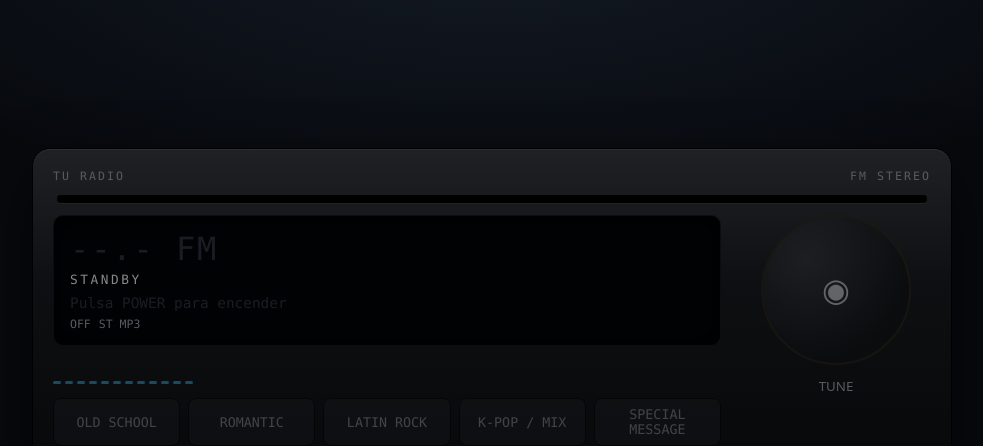
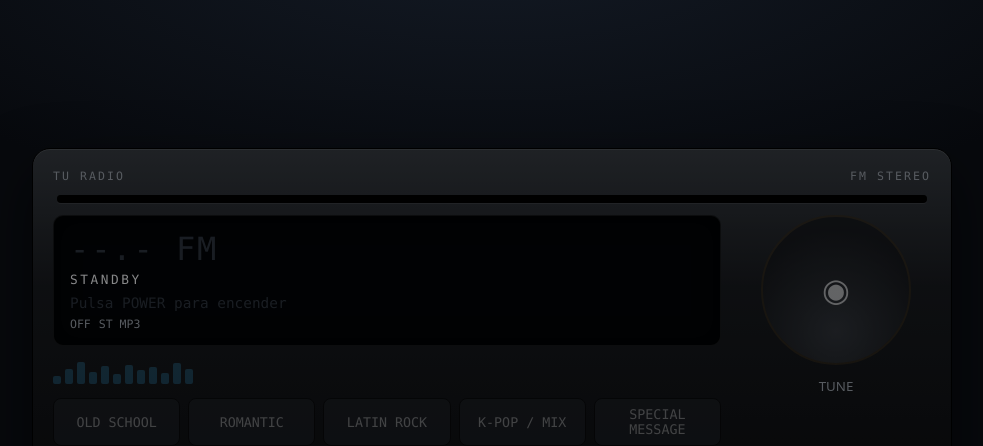
Before and after one commit to LucasCarvajalC/tu_radio, a React (Vite) app: page / in a window 1280 px wide. Shown: the top 446 px of the page, without its empty margins (148-1131 px from the left). Built offline with nearby package versions, Linux system fonts and the light colour scheme.

Commit message:
feat(ui): dial presets lcd eq

```diff
--- a/src/components/radio/Equalizer.jsx
+++ b/src/components/radio/Equalizer.jsx
@@ -1,9 +1,16 @@
 export default function Equalizer({ active }) {
   const bars = [30, 55, 80, 45, 65, 35, 70, 50, 60, 40, 75, 55];
   return (
-    <div className="eq" aria-hidden="true">
+    <div className={active ? "eq eq--active" : "eq"} aria-hidden="true">
       {bars.map((h, i) => (
-        <span key={i} style={{ height: active ? `${h}%` : "12%" }} />
+        <span
+          key={i}
+          style={{
+            height: `${h}%`,
+            transformOrigin: "bottom",
+            opacity: active ? 0.9 : 0.35,
+          }}
+        />
       ))}
     </div>
   );
--- a/src/components/radio/FrequencyDial.jsx
+++ b/src/components/radio/FrequencyDial.jsx
@@ -1,14 +1,14 @@
 export default function FrequencyDial({ disabled, stations, selectedId, onSelect }) {
   const ids = stations.map((s) => s.id);
+  const idx = Math.max(0, ids.indexOf(selectedId));
+  const rotation = ids.length > 1 ? (idx / (ids.length - 1)) * 270 - 135 : 0;
   const cycle = () => {
     if (disabled || !onSelect) return;
-    const idx = ids.indexOf(selectedId);
     const next = ids[(idx + 1 + ids.length) % ids.length];
     onSelect(next);
   };
   const onKeyDown = (e) => {
     if (disabled || !onSelect) return;
-    const idx = ids.indexOf(selectedId);
     if (e.key === "ArrowRight" || e.key === "ArrowDown") {
       e.preventDefault();
       onSelect(ids[(idx + 1 + ids.length) % ids.length] || ids[0]);
@@ -27,8 +27,9 @@ export default function FrequencyDial({ disabled, stations, selectedId, onSelect
         aria-label="Perilla selectora de emisora"
         onClick={cycle}
         onKeyDown={onKeyDown}
+        style={{ transform: `rotate(${rotation}deg)` }}
       >
-        ◉
+        <span style={{ display: "inline-block", transform: `rotate(${-rotation}deg)` }}>◉</span>
       </button>
       <small style={{ color: "var(--text-secondary)" }}>TUNE</small>
     </div>
--- a/src/components/radio/RadioDisplay.jsx
+++ b/src/components/radio/RadioDisplay.jsx
@@ -1,9 +1,15 @@
 export default function RadioDisplay({ frequency, stationName, trackText, status }) {
+  const long = (trackText || "").length > 28;
   return (
-    <div className="lcd" role="status" aria-live="polite">
+    <div className="lcd" role="status" aria-live="polite" aria-label={`${stationName} ${frequency} ${trackText} ${status}`}>
       <div className="lcd__freq">{frequency}</div>
       <div className="lcd__station">{stationName}</div>
-      <div className="lcd__track">{trackText}</div>
+      <div
+        className={long ? "lcd__track lcd__track--long" : "lcd__track"}
+        title={trackText}
+      >
+        {trackText}
+      </div>
       <div className="lcd__status">
         <span>{status}</span>
         <span aria-hidden="true">ST MP3</span>
--- a/src/styles/animations.css
+++ b/src/styles/animations.css
@@ -19,7 +19,13 @@
     opacity: 1;
   }
 
-  .eq span {
+  .eq span,
+  .eq--active span,
+  .lcd__track--long {
     animation: none !important;
   }
+
+  .dial {
+    transition: none;
+  }
 }
--- a/src/styles/controls.css
+++ b/src/styles/controls.css
@@ -58,6 +58,31 @@
   height: 30%;
 }
 
+.eq--active span {
+  animation: eq-bounce 0.9s ease-in-out infinite;
+}
+
+.eq--active span:nth-child(2n) {
+  animation-delay: 0.15s;
+}
+
+.eq--active span:nth-child(3n) {
+  animation-delay: 0.3s;
+}
+
+.eq--active span:nth-child(4n) {
+  animation-delay: 0.45s;
+}
+
+@keyframes eq-bounce {
+  0%, 100% {
+    transform: scaleY(0.4);
+  }
+  50% {
+    transform: scaleY(1);
+  }
+}
+
 .presets {
   display: grid;
   grid-template-columns: repeat(5, 1fr);
@@ -112,6 +137,36 @@
   cursor: not-allowed;
 }
 
+.btn:not(:disabled):active {
+  transform: scale(0.96);
+}
+
+.presets .btn[aria-pressed="true"] {
+  border-color: var(--station-accent);
+  box-shadow: 0 0 10px var(--station-glow);
+  color: var(--station-accent);
+}
+
+.dial {
+  transition: transform 0.25s ease, box-shadow 0.3s ease, border-color 0.3s ease;
+}
+
+.lcd__track--long {
+  animation: track-scroll 8s linear infinite;
+}
+
+@keyframes track-scroll {
+  0% {
+    transform: translateX(0);
+  }
+  50% {
+    transform: translateX(-30%);
+  }
+  100% {
+    transform: translateX(0);
+  }
+}
+
 .btn:focus-visible {
   outline: 3px solid var(--focus-ring);
   outline-offset: 2px;
--- a/src/styles/radio.css
+++ b/src/styles/radio.css
@@ -7,6 +7,12 @@
   padding: 20px;
   color: var(--text-primary);
   box-shadow: 0 24px 60px rgb(0 0 0 / 60%), inset 0 1px 0 rgb(255 255 255 / 12%);
+  transition: box-shadow 0.3s ease, border-color 0.3s ease;
+}
+
+.radio-console[data-station="old-school"] {
+  --station-accent: var(--lcd-blue);
+  --station-glow: rgb(0 168 255 / 24%);
 }
 
 .radio-console[data-station="boleros"] {
@@ -14,12 +20,12 @@
   --station-glow: rgb(255 173 53 / 24%);
 }
 
-.radio-console[data-station="latin-rock-pop"] {
+.radio-console[data-station="rock-latino"] {
   --station-accent: var(--lcd-cyan);
   --station-glow: rgb(70 243 255 / 22%);
 }
 
-.radio-console[data-station="kpop-favorites"] {
+.radio-console[data-station="pop-kpop"] {
   --station-accent: var(--accent-violet);
   --station-glow: rgb(189 92 255 / 26%);
 }
```
